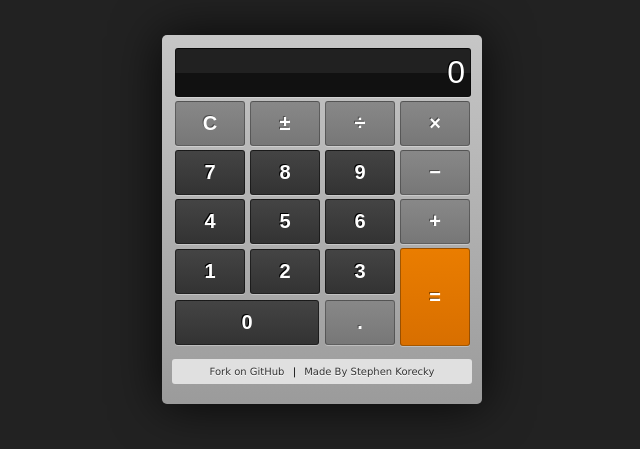
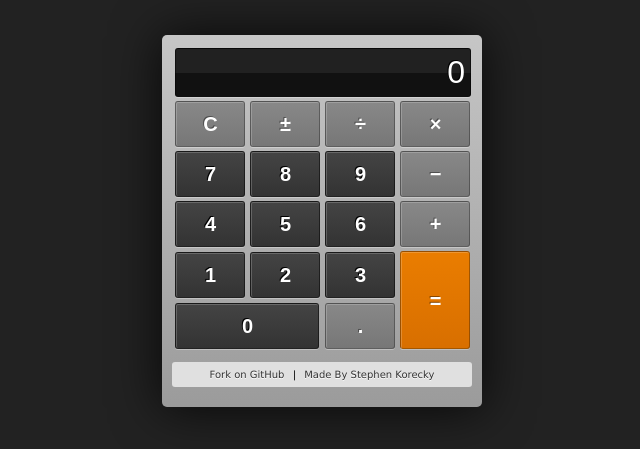
Before and after one commit to skorecky/JavaScript-Calculator, a plain HTML site: page index.html in a window 1280 px wide. Shown: the part 119-568 px from the top of the page, without its empty margins (318-958 px from the left). Drawn offline with Linux system fonts and the light colour scheme.

Commit message:
making some minor style changes, buttons look a little nicer now

```diff
--- a/application.css
+++ b/application.css
@@ -53,10 +53,19 @@ button {
   cursor:pointer;
   font-size:20px;
   font-weight:bold;
-  padding:10px 25px;
+  padding:0;
   text-shadow:-1px -1px 0 rgba(0,0,0,1);
   width:70px;
 }
+
+button span {
+  border:solid rgba(255,255,255,0.2);
+  border-radius:2px;
+  border-width:1px 0 0 1px;
+  display:block;
+  padding:10px 25px;
+}
+
 button.pressed,
 button:active {
   -webkit-box-shadow:inset 0 2px 20px #000000;
@@ -79,6 +88,11 @@ button:active {
   height:98px;
   text-shadow:-1px -1px 0 rgba(0,0,0,0.4);
 }
+
+#equals  span {
+  padding:37px 25px;
+}
+
 p {
   background: #E0E0E0; /* old browsers */
   border-radius:3px;
--- a/index.html
+++ b/index.html
@@ -15,32 +15,32 @@
         <td colspan="4"><input type="text" name="display" value="0" id="display"/></td>
       </tr>
       <tr>
-        <td><button class="action_key" id="clear" value="C" type="button">C</button></td>
-        <td><button id="plusmin" class="action_key"  value="-" type="button">&plusmn;</button></td>
-        <td><button class="action_key"  value="÷" type="button">&divide;</button></td>
-        <td><button class="action_key"  value="×" type="button">&times;</button></td>
+        <td><button class="action_key" id="clear" value="C" type="button"><span>C</span></button></td>
+        <td><button id="plusmin" class="action_key"  value="-" type="button"><span>&plusmn;</span></button></td>
+        <td><button class="action_key"  value="÷" type="button"><span>&divide;</span></button></td>
+        <td><button class="action_key"  value="×" type="button"><span>&times;</span></button></td>
       </tr>
       <tr>
-        <td><button value="7" type="button">7</button></td>
-        <td><button value="8" type="button">8</button></td>
-        <td><button value="9" type="button">9</button></td>
-        <td><button class="action_key"  value="-" type="button">&#8722;</button></td>
+        <td><button value="7" type="button"><span>7</span></button></td>
+        <td><button value="8" type="button"><span>8</span></button></td>
+        <td><button value="9" type="button"><span>9</span></button></td>
+        <td><button class="action_key"  value="-" type="button"><span>&#8722;</span></button></td>
       </tr>
       <tr>
-        <td><button value="4" type="button">4</button></td>
-        <td><button value="5" type="button">5</button></td>
-        <td><button value="6" type="button">6</button></td>
-        <td><button class="action_key" value="+" type="button">&#43;</button></td>
+        <td><button value="4" type="button"><span>4</span></button></td>
+        <td><button value="5" type="button"><span>5</span></button></td>
+        <td><button value="6" type="button"><span>6</span></button></td>
+        <td><button class="action_key" value="+" type="button"><span>&#43;</span></button></td>
       </tr>
       <tr>
-        <td><button value="1" type="button">1</button></td>
-        <td><button value="2" type="button">2</button></td>
-        <td><button value="3" type="button">3</button></td>
-        <td rowspan="2"><button id="equals" value="=" type="button">=</button></td>
+        <td><button value="1" type="button"><span>1</span></button></td>
+        <td><button value="2" type="button"><span>2</span></button></td>
+        <td><button value="3" type="button"><span>3</span></button></td>
+        <td rowspan="2"><button id="equals" value="=" type="button"><span>=</span></button></td>
       </tr>
       <tr>
-        <td colspan="2"><button id="zero" value="0" type="button">0</button></td>
-        <td><button class="action_key" value="." type="button">.</button></td>
+        <td colspan="2"><button id="zero" value="0" type="button"><span>0</span></button></td>
+        <td><button class="action_key" value="." type="button"><span>.</span></button></td>
       </tr>
     </table>
     <p>
```
